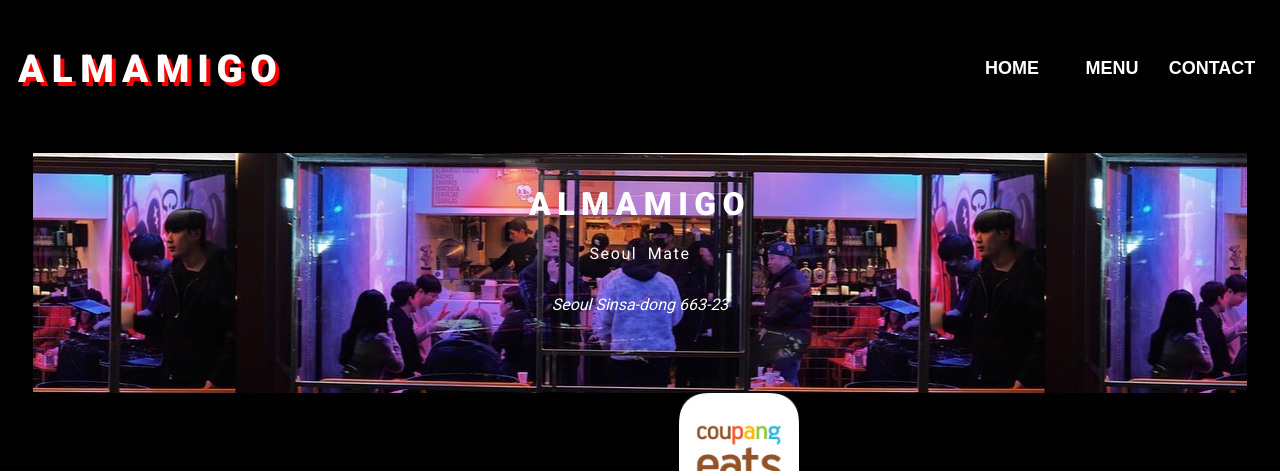
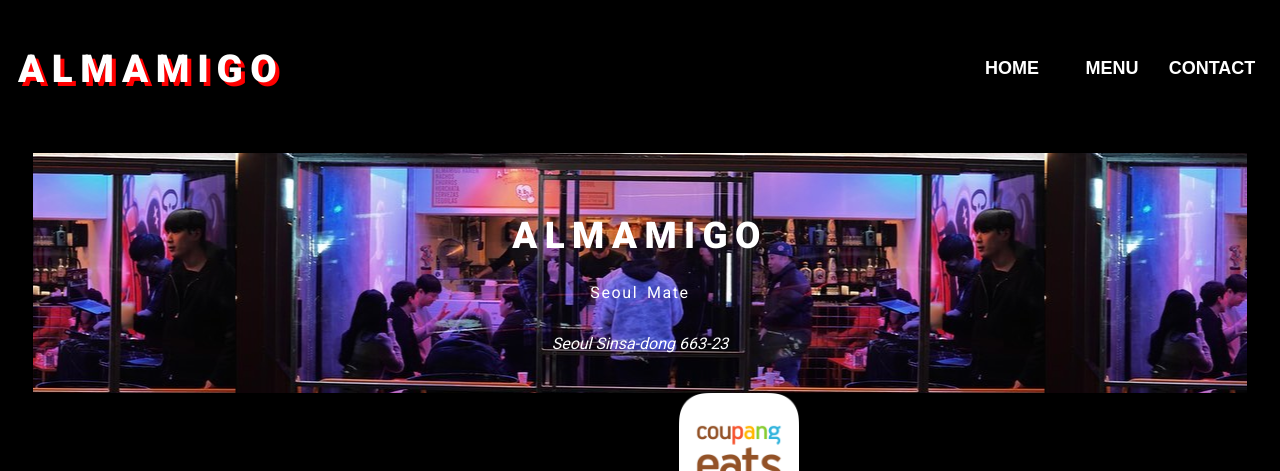
Before and after one commit to drrckchng/restaurant-page, a website built with webpack: page src/assets/index.html in a window 1280 px wide. Shown: the top 471 px of the page. Built offline with nearby package versions, Linux system fonts and the light colour scheme.

Commit message:
Center splash content

```diff
--- a/src/style.css
+++ b/src/style.css
@@ -57,6 +57,7 @@ body {
   display: flex;
   flex-direction: column;
   align-items: center;
+  justify-content: center;
   background: url('./pictures/splash.jpg');
   background-position: 50% 50%;
   width: 100%;
@@ -68,16 +69,16 @@ body {
 }
 
 .splash .title {
-  font-size: 2em;
+  font-size: 2.3em;
   text-transform: uppercase;
   letter-spacing: 0.2em;
   font-weight: 900;
-  margin-bottom: 5px;
+  margin-bottom: 10px;
 }
 
 .splash .motto {
   font-size: 1em;
-  word-spacing: 0.3em;
+  word-spacing: 0.2em;
   letter-spacing: 0.1em;
 }
 
```
